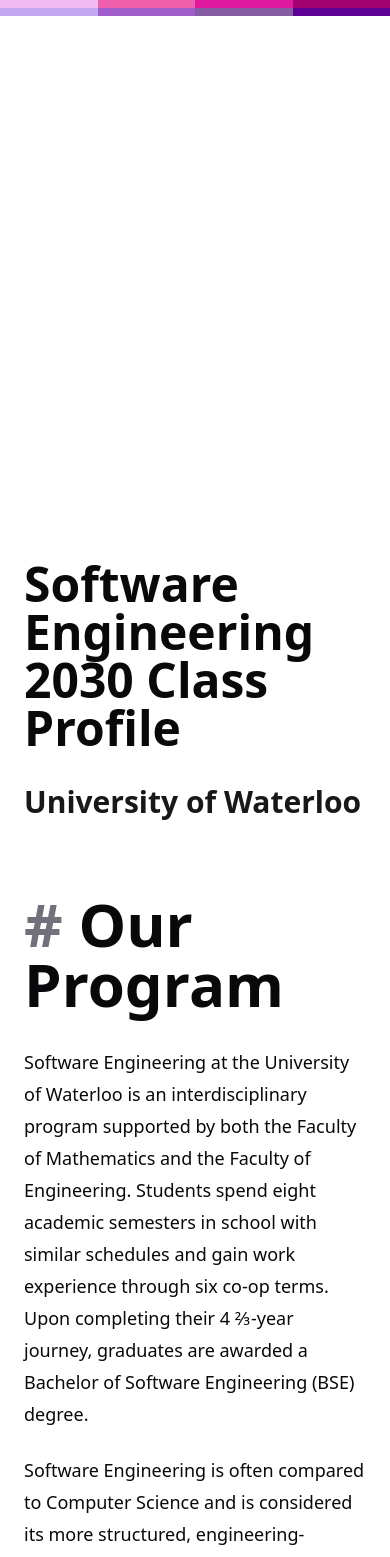
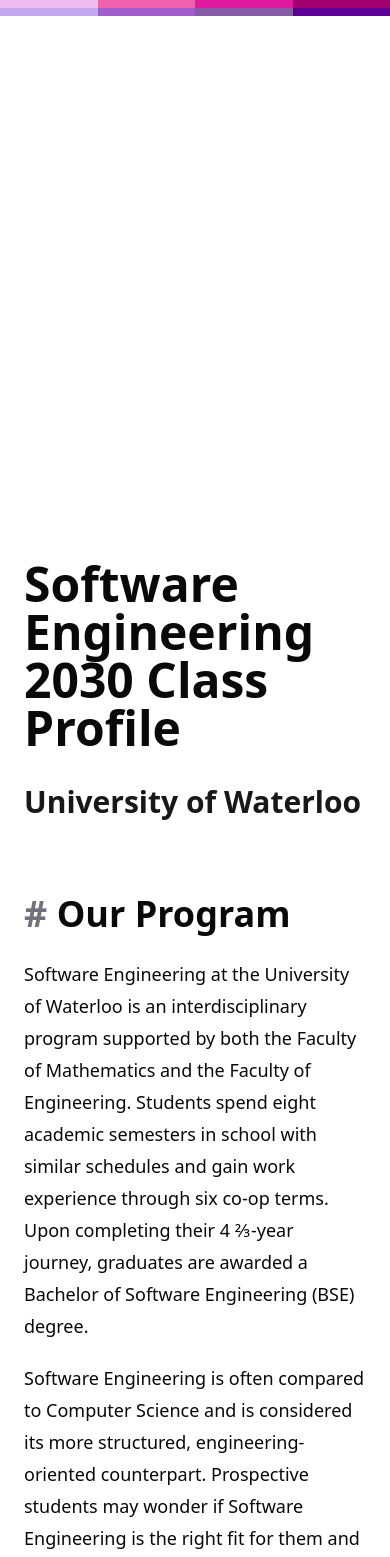
Before and after one commit to powersagitar/se30.io, a Next.js app: page / in a window 390 px wide. Shown: the top 1557 px of the page. Built offline with nearby package versions, Linux system fonts and the light colour scheme.

Commit message:
feat: adapt margin and font sizes for mobile

```diff
--- a/components/ui/section.tsx
+++ b/components/ui/section.tsx
@@ -16,7 +16,10 @@
   return (
     <Link
       href={`#${id}`}
-      className={cn('mb-8 block text-6xl font-black', className)}
+      className={cn(
+        'mb-6 block text-4xl font-black sm:mb-8 sm:text-6xl',
+        className
+      )}
     >
       <span className="text-muted-foreground"># </span>
       <h2 id={id} className="inline">
@@ -27,7 +30,11 @@
 }
 
 export function SectionParagraph({ children, className }: SectionProps) {
-  return <p className={cn('mb-6 text-lg leading-8', className)}>{children}</p>;
+  return (
+    <p className={cn('mb-5 text-lg leading-8 sm:mb-6', className)}>
+      {children}
+    </p>
+  );
 }
 
 export function Section({ children, className }: SectionProps) {
```
